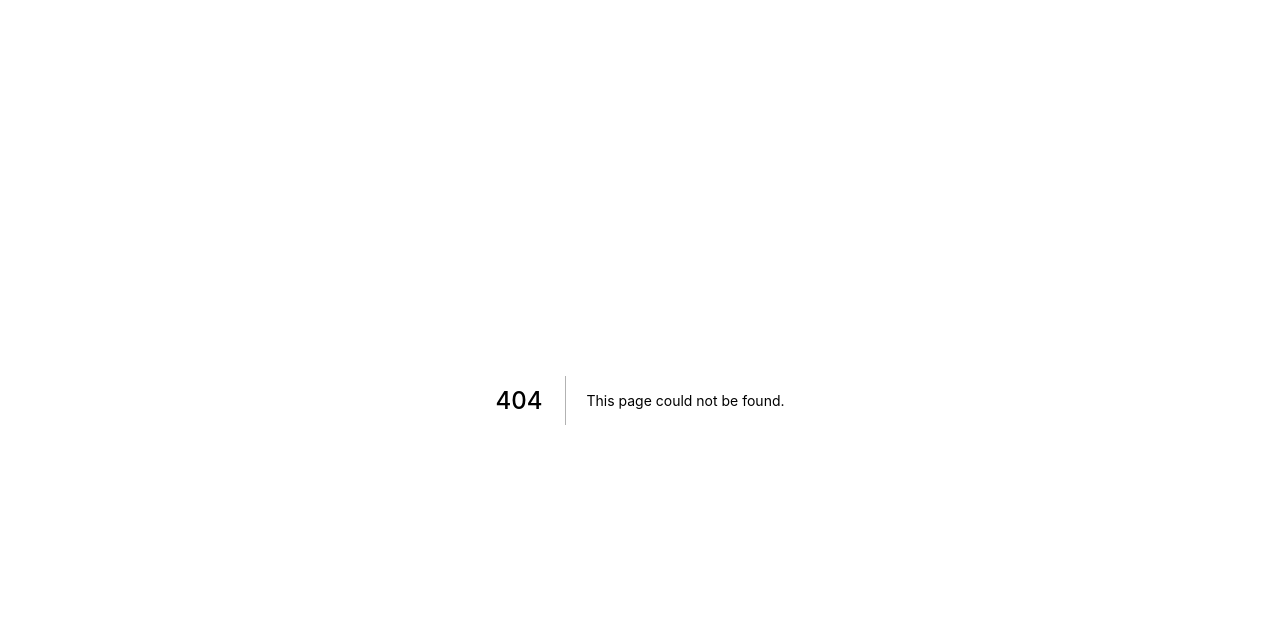
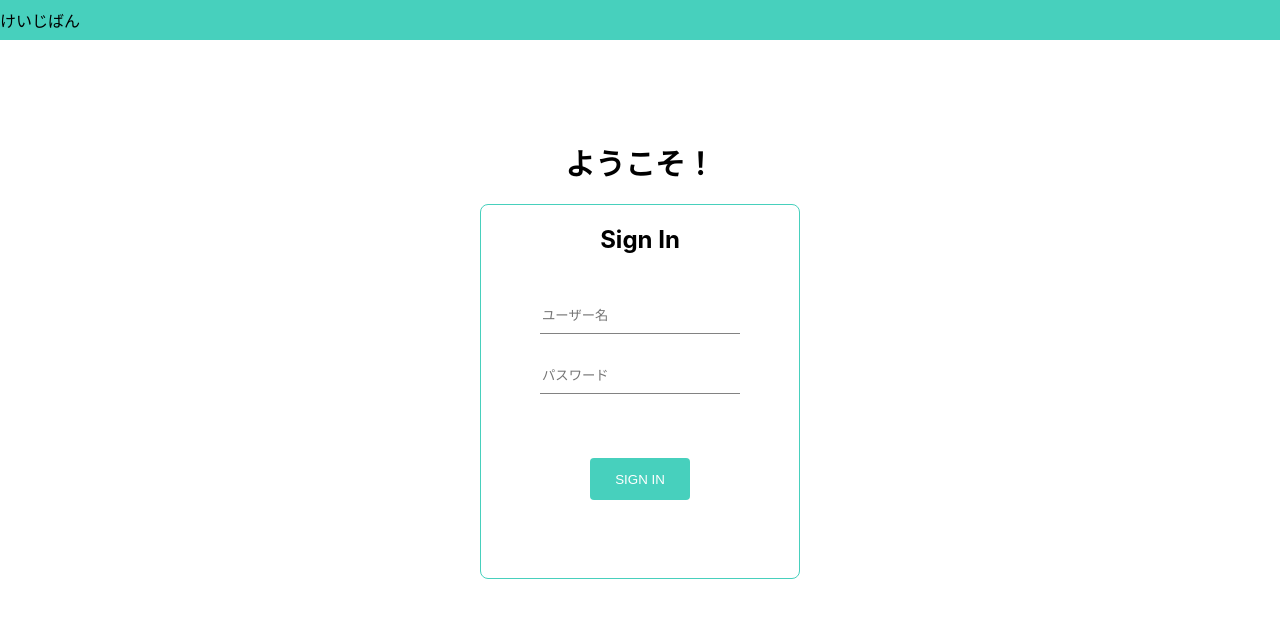
Before and after one commit to kino-ma/kyuban, a Next.js app in the folder web/: page /signin in a window 1280 px wide. Before the commit this address had no page. Shown: the top 618 px of the page. Built offline with nearby package versions, Linux system fonts and the light colour scheme.

Commit message:
共通cssの追加とsigninページのUI

```diff
--- /dev/null
+++ b/web/components/header.tsx
@@ -0,0 +1,12 @@
+import React, { useState } from "react";
+import styles from "../styles/Home.module.css";
+
+const Header = () => {
+  return (
+    <React.Fragment>
+      <div className={styles.header}>けいじばん</div>
+    </React.Fragment>
+  );
+};
+
+export default Header;
--- a/web/pages/_app.js
+++ b/web/pages/_app.js
@@ -1,7 +1,15 @@
-import '../styles/globals.css'
+import React from "react";
+import "../styles/globals.css";
+
+import  Header  from "../components/header";
 
 function MyApp({ Component, pageProps }) {
-  return <Component {...pageProps} />
+  return (
+    <React.Fragment>
+      <Header />
+      <Component {...pageProps} />
+    </React.Fragment>
+  );
 }
 
-export default MyApp
+export default MyApp;
--- /dev/null
+++ b/web/pages/signin.tsx
@@ -0,0 +1,38 @@
+import { NextPage } from "next";
+import Head from "next/head";
+import React, { useState } from "react";
+import styles from "../styles/Home.module.css";
+import card from "../styles/card.module.css";
+import form from "../styles/form.module.css";
+import button from "../styles/button.module.css";
+
+const SignIn = () => {
+  return (
+    <React.Fragment>
+      <Head>
+        <title>sign in</title>
+      </Head>
+      <main className={styles.main}>
+        <h1>ようこそ！</h1>
+        <div className={card.signin}>
+          <h2>Sign In</h2>
+          <div className={form.singin__form}>
+            <input
+              style={{ outline: "none", border: "none" }}
+              placeholder="ユーザー名"
+            />
+          </div>
+          <div className={form.singin__form}>
+            <input
+              style={{ outline: "none", border: "none" }}
+              placeholder="パスワード"
+            />
+          </div>
+            <button className={button.button}>SIGN IN</button>
+        </div>
+      </main>
+    </React.Fragment>
+  );
+};
+
+export default SignIn;
--- a/web/styles/Home.module.css
+++ b/web/styles/Home.module.css
@@ -13,6 +13,15 @@
   display: flex;
   flex-direction: column;
   justify-content: center;
+  align-items: center;
+}
+
+.header {
+  width: 100%;
+  height: 40px;
+  background-color: var(--green1);
+  display: flex;
+  justify-content: flex-start;
   align-items: center;
 }
 
--- /dev/null
+++ b/web/styles/button.module.css
@@ -0,0 +1,17 @@
+.button {
+  display: flex;
+  justify-content: center;
+  align-items: center;
+  width: 100px;
+  height: 42px;
+  margin-top: 64px;
+  background-color: var(--green1);
+  color: var(--white1);
+  border-radius: 4px;
+  border: 0;
+  cursor: pointer;
+}
+.button:hover {
+  width: 102px;
+  height: 44px;
+}
--- /dev/null
+++ b/web/styles/card.module.css
@@ -0,0 +1,9 @@
+.signin {
+	width: 320px;
+	height: 375px;
+	border: 1px solid var(--green1);
+	border-radius: 8px;
+	display: flex;
+	flex-flow: column;
+	align-items: center;
+}
--- /dev/null
+++ b/web/styles/form.module.css
@@ -0,0 +1,8 @@
+.singin__form {
+  display: flex;
+  align-items: center;
+  width: 200px;
+  height: 36px;
+  border-bottom: 1px solid var(--black2);
+  margin-top: 24px;
+}
--- a/web/styles/globals.css
+++ b/web/styles/globals.css
@@ -6,6 +6,18 @@ body {
     Ubuntu, Cantarell, Fira Sans, Droid Sans, Helvetica Neue, sans-serif;
 }
 
+h1 {
+  font-size: 30px;
+}
+h2 {
+  font-size: 24px;
+}
+h3 {
+  font-size: 30px;
+}
+p {
+  font-size: 12px;
+}
 a {
   color: inherit;
   text-decoration: none;
@@ -14,3 +26,15 @@ a {
 * {
   box-sizing: border-box;
 }
+
+:root {
+  --pink1:#FF5DA2;
+  --white1: #ffffff;
+  --white2: #f5f5f5;
+  --black1: #1a1a1a;
+  --black2: #828282;
+  --black3: #c4c4c4;
+  --green1: #47D0BD;
+  --green2: #DAEC8B;
+  --cream: #FFFDD6;
+}
```
